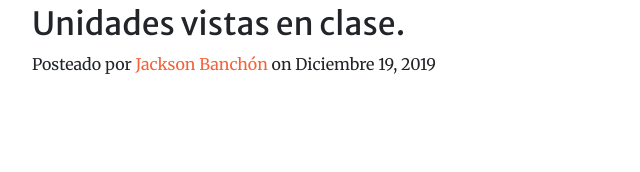
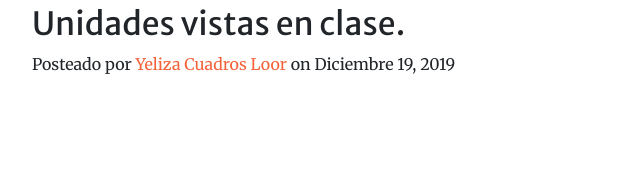
Before and after one commit to yelizacuadros/loor.io, a website with bundled scripts: page index.html in a window 1280 px wide. Shown: the part 2941-3113 px from the top of the page, 243-883 px from the left. Built offline with nearby package versions, Linux system fonts and the light colour scheme; files whose address does not match are found by name.

Commit message:
Update index.html

```diff
--- a/index.html
+++ b/index.html
@@ -196,7 +196,7 @@
             <h1>Introducción a la Ingeniería en Software</h1>
             <h2 class="subheading">Unidades vistas en clase.</h2>
             <span class="meta">Posteado por
-              <a href="about.html">Jackson Banchón</a>
+              <a href="about.html">Yeliza Cuadros Loor</a>
               on Diciembre 19, 2019</span>
           </div>
         </div>
```
